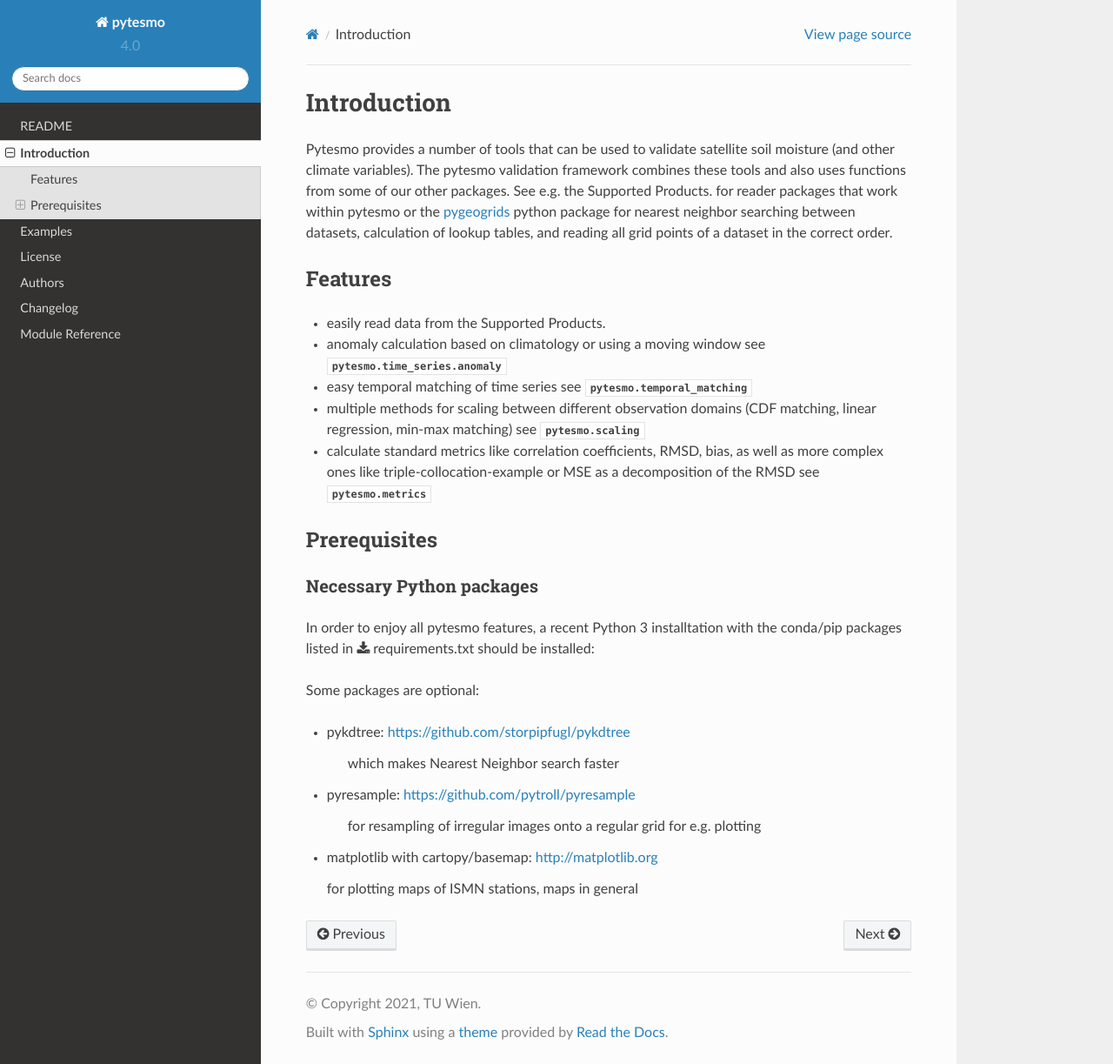
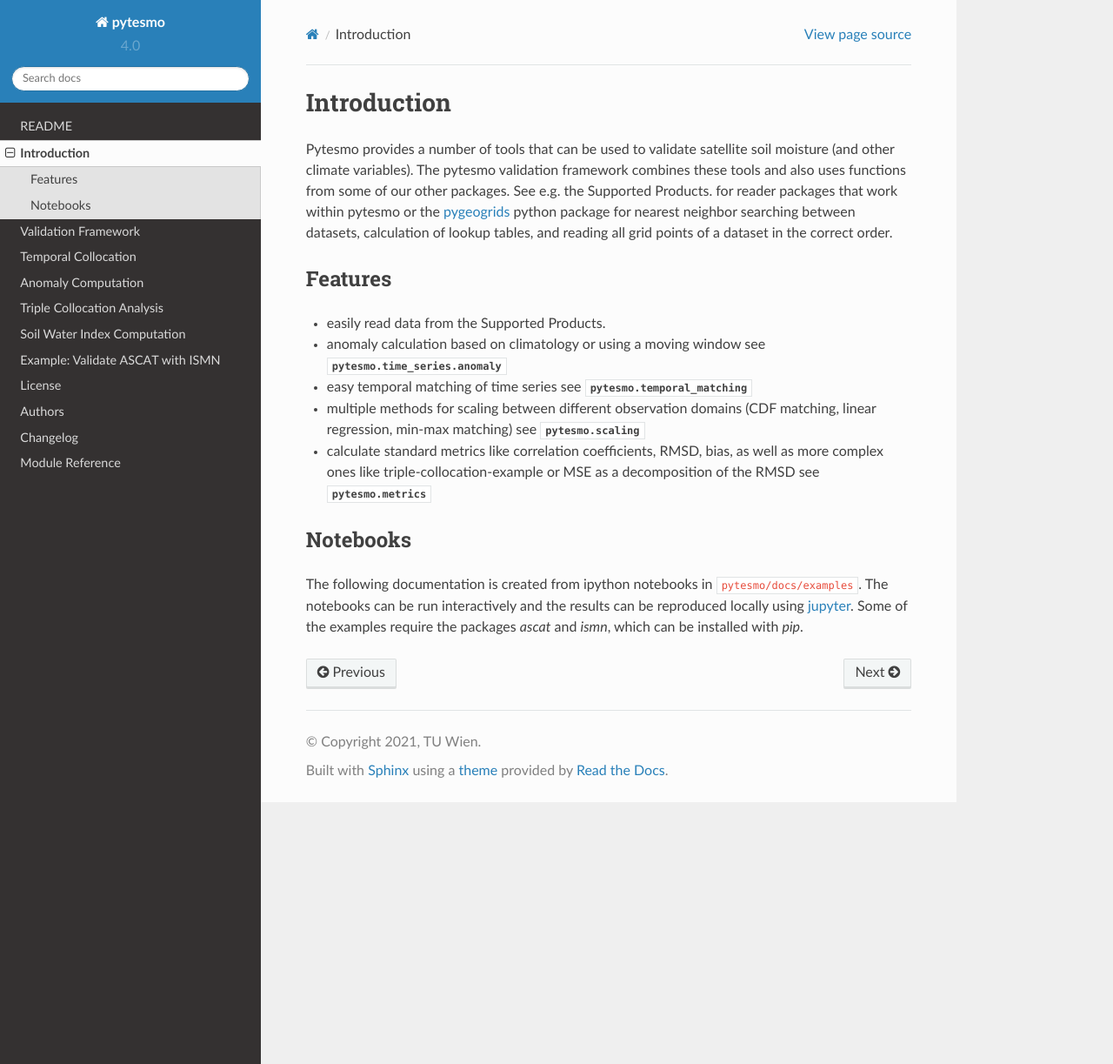
Before and after one commit to TUW-GEO/pytesmo, a Sphinx documentation site: the page built from docs/introduction.rst, in a window 1280 px wide and 1223 px high. Shown: the whole window at 87% size. Built offline with Sphinx 7.4.7 and the Read the Docs theme 2.0.0, drawn with Linux system fonts in a browser that asks for light colours.

Commit message:
Fix docs

```diff
--- a/CHANGELOG.rst
+++ b/CHANGELOG.rst
@@ -4,15 +4,15 @@ Changelog
 
 Unreleased changes in master
 ============================
--
+- Adapters for metric calculatores were introduced. The here implemented adapters compute metrics based on temporal subsets of the time series, which can be used for rolling window metrics, seasonal metrics or multiple arbitrary sub-periods. (PR `#266 <https://github.com/TUW-GEO/pytesmo/pull/266>`_),
 
 Version 0.15.2, 2023-06-14
 ==========================
-- Add kwarg to `time_series.anomaly.calc_climatology` to compute the standard deviation of the climatology (e.g. for anomaly z-scores)
+- Add kwarg to `time_series.anomaly.calc_climatology` to compute the standard deviation of the climatology (e.g. for anomaly z-scores) (PR `#290 <https://github.com/TUW-GEO/pytesmo/pull/290>`_)
 
 Version 0.15.1, 2023-03-29
 ==========================
-- Adding scikit-learn as installation dependency.
+- Adding scikit-learn as installation dependency. (PR `#298 <https://github.com/TUW-GEO/pytesmo/pull/298>`_)
 
 Version 0.15.0, 2023-03-28
 ==========================
--- a/docs/conf.py
+++ b/docs/conf.py
@@ -185,10 +185,13 @@ pygments_style = "sphinx"
 # a list of builtin themes.
 html_theme = "sphinx_rtd_theme"
 
+
 # Theme options are theme-specific and customize the look and feel of a theme
 # further.  For a list of options available for each theme, see the
 # documentation.
-html_theme_options = {"sidebar_width": "300px", "page_width": "1200px"}
+html_theme_options = {"sidebar_width": "300px", "page_width": "1200px",
+                      "show_navbar_depth": 2
+                      }
 
 # Add any paths that contain custom themes here, relative to this directory.
 # html_theme_path = []
--- a/docs/introduction.rst
+++ b/docs/introduction.rst
@@ -23,26 +23,8 @@ Features
   as more complex ones like :ref:`triple-collocation-example` or MSE as a
   decomposition of the RMSD see :mod:`pytesmo.metrics`
 
-Prerequisites
-=============
-
-Necessary Python packages
--------------------------
-
-In order to enjoy all pytesmo features, a recent Python 3 installtation with the
-conda/pip packages listed in :download:`requirements.txt <../requirements.txt>`
-should be installed:
-
-Some packages are optional:
-
-* pykdtree: https://github.com/storpipfugl/pykdtree
-
-	which makes Nearest Neighbor search faster
-
-* pyresample: https://github.com/pytroll/pyresample
-
-	for resampling of irregular images onto a regular grid for e.g. plotting
-
-* matplotlib with cartopy/basemap: http://matplotlib.org
-
-  for plotting maps of ISMN stations, maps in general
+Notebooks
+=========
+The following documentation is created from ipython notebooks in ``pytesmo/docs/examples``.
+The notebooks can be run interactively and the results can be reproduced locally using `jupyter <http://jupyter.org/>`__.
+Some of the examples require the packages `ascat` and `ismn`, which can be installed with `pip`.
```
Also changed, not shown: docs/env.yml (renamed from docs/rtd_env.yml, +10 -3 lines), docs/examples/index.rst (deleted, +0 -15 lines), docs/index.rst (+9 -1 lines), .readthedocs.yml.
